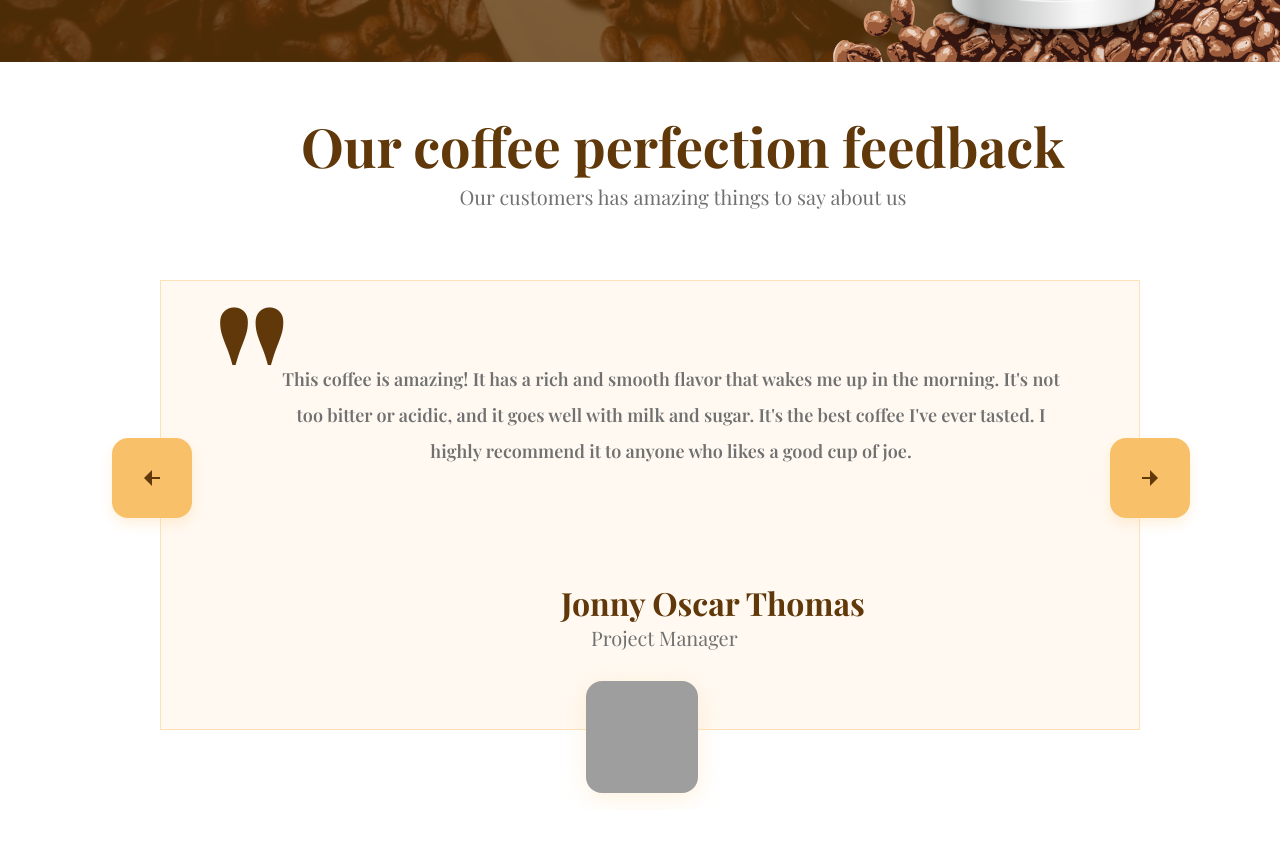
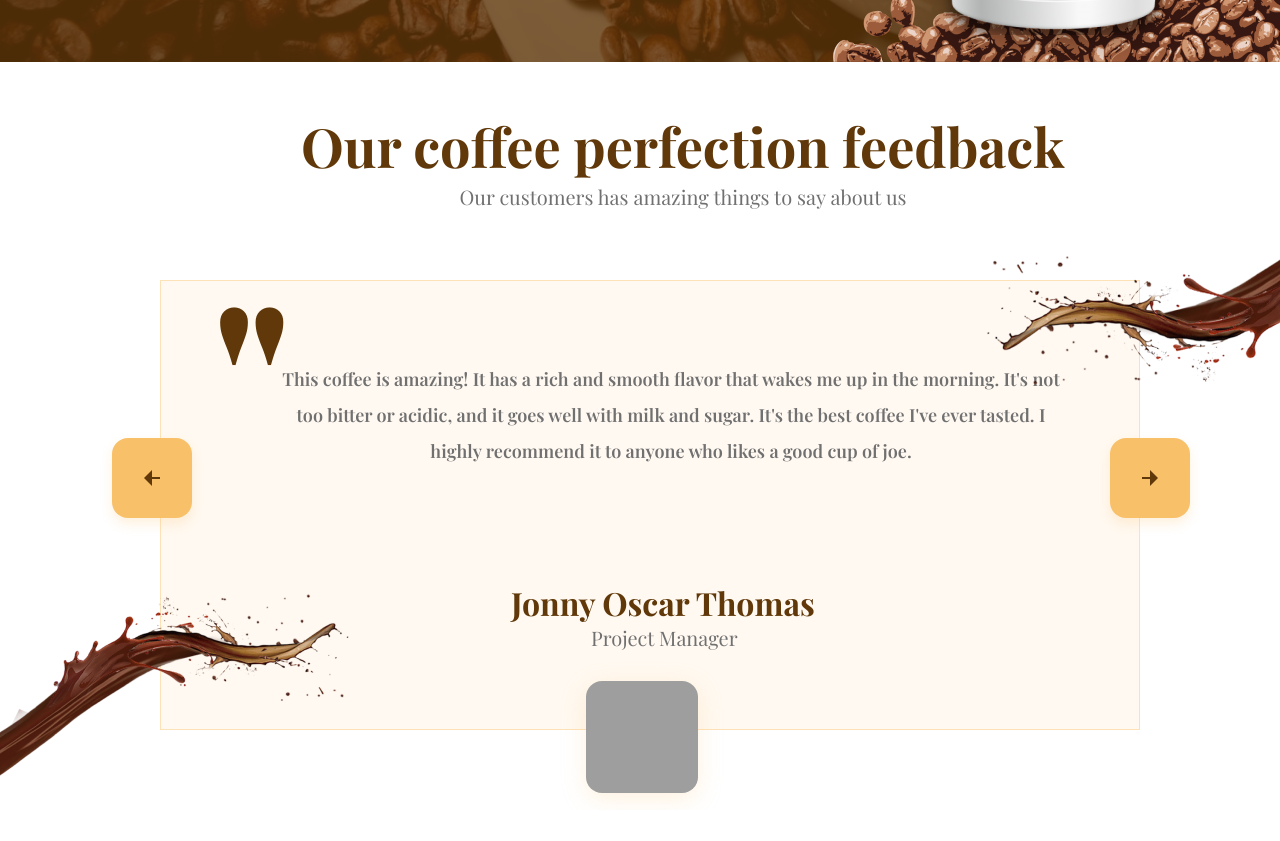
Before and after one commit to RonenTGreat/Bean-Scene-Coffee, a React (Vite) app: page / in a window 1280 px wide. Shown: the part 3280-4121 px from the top of the page. Before the commit the page ends 4090 px from the top, so only its background shows below. Built offline with nearby package versions, Linux system fonts and the light colour scheme; grey boxes are pictures that could not be loaded; a web font is replaced by a local one.

Commit message:
added coffee splash image to testmonial section

```diff
--- a/src/components/Container/container.component.jsx
+++ b/src/components/Container/container.component.jsx
@@ -110,6 +110,8 @@ const Container = () => {
           Our customers has amazing things to say about us
         </p>
         <Slide />
+        <div className="coffee_blast-3"></div>
+        <div className="coffee_blast-4"></div>
       </section>
     </main>
   );
--- a/src/components/Container/container.styles.css
+++ b/src/components/Container/container.styles.css
@@ -227,3 +227,26 @@
   text-align: center;
   color: #707070;
 }
+
+.coffee_blast-3{
+  position: absolute;
+  width: 478px;
+  height: 261px;
+  left: 870px;
+  top: 20px;
+  z-index: 2;
+  transform: scaleX(-1);
+  background: url("../../assets/images/coffee_blast.png");
+  background-repeat: no-repeat;
+}
+
+.coffee_blast-4{
+  position: absolute;
+  width: 478px;
+  height: 261px;
+  left: -26px;
+  top: 470px;
+  z-index: 2;
+  background: url("../../assets/images/coffee_blast_4.png");
+  background-repeat: no-repeat;
+}
--- a/src/components/Testimonial/testimonial.styles.css
+++ b/src/components/Testimonial/testimonial.styles.css
@@ -40,7 +40,7 @@
 
 .testimonial-name {
   position: absolute;
-  left: 400px;
+  left: 350px;
   top: 300px;
   color: var(--brown);
   font-weight: 700;
```
Also changed, not shown: src/assets/images/coffee_blast_4.png (added).
